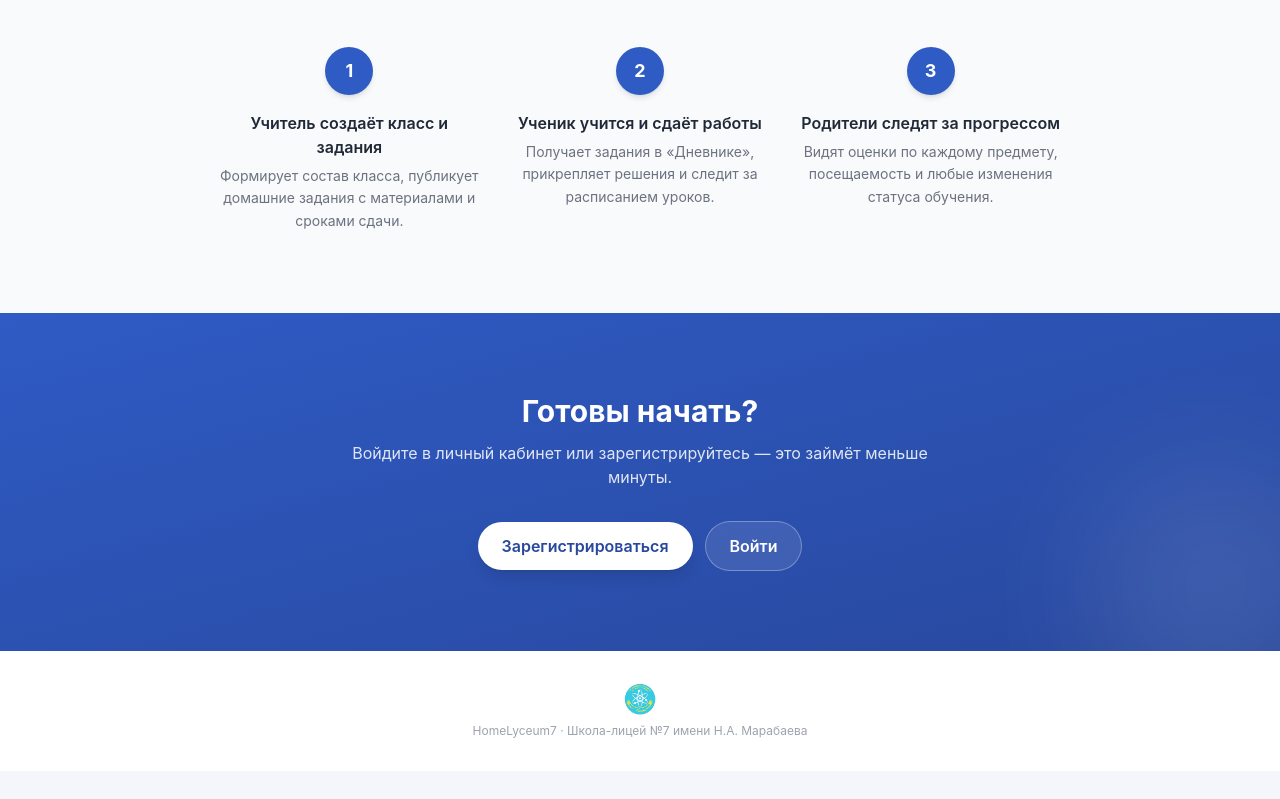
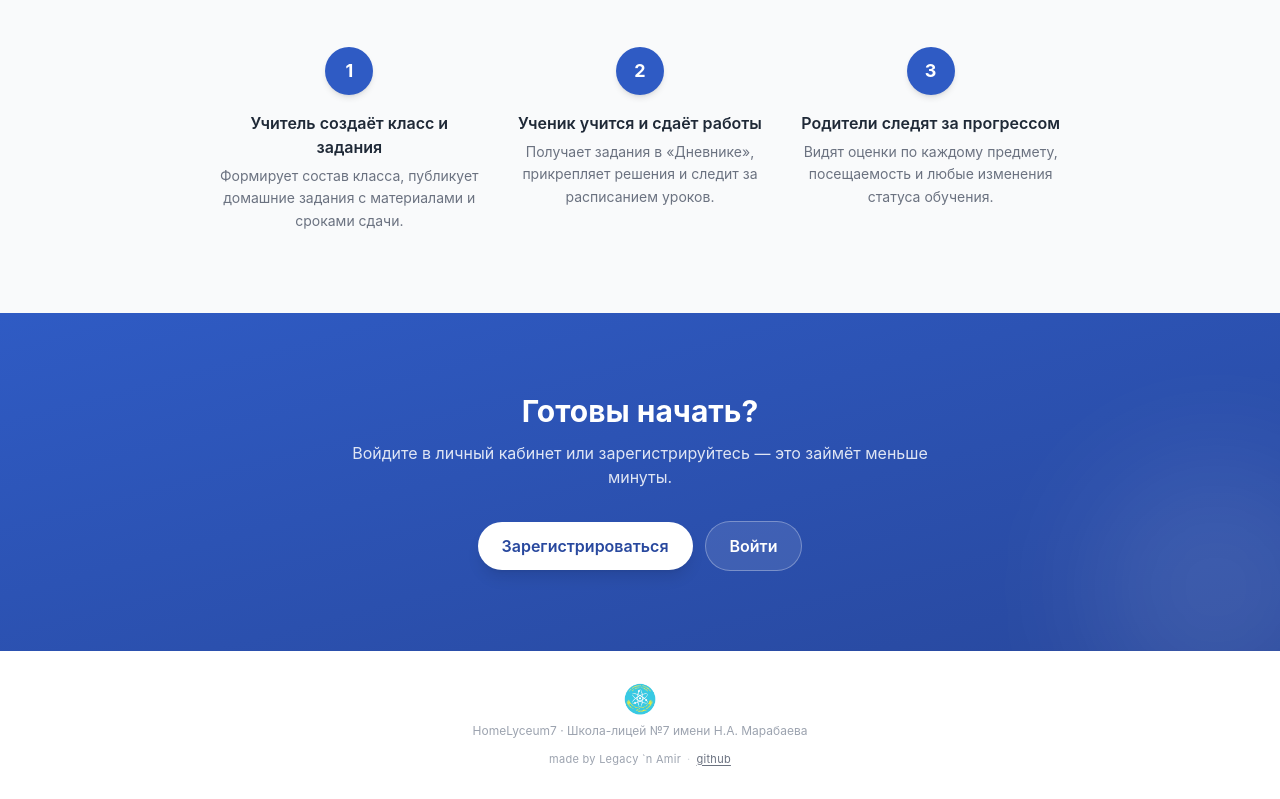
Before and after one commit to danikpaw888-netizen/HomeLyceum7, a React (Vite) app in the folder frontend/: page / in a window 1280 px wide. Shown: the part 1709-2508 px from the top of the page. Before the commit the page ends 2480 px from the top, so only its background shows below. Built offline with nearby package versions, Linux system fonts and the light colour scheme; no server answers.

Commit message:
Add lowercase GitHub credit to landing page footer

```diff
--- a/frontend/src/pages/Landing.jsx
+++ b/frontend/src/pages/Landing.jsx
@@ -200,6 +200,18 @@ export default function Landing() {
       <footer className="bg-white py-8 text-center text-xs text-gray-400">
         <img src="/logo.png" alt="HomeLyceum7" className="w-8 h-8 mx-auto mb-2 object-contain opacity-80" />
         <p>HomeLyceum7 · Школа-лицей №7 имени Н.А. Марабаева</p>
+        <p className="mt-3 text-[11px] tracking-wide text-gray-400">
+          made by Legacy `n Amir
+          <span className="mx-1.5 text-gray-300">·</span>
+          <a
+            href="https://github.com/danikpaw888-netizen/homelyceum7"
+            target="_blank"
+            rel="noreferrer"
+            className="text-gray-500 hover:text-brand-600 transition-colors underline underline-offset-2"
+          >
+            github
+          </a>
+        </p>
       </footer>
     </div>
   )
```
